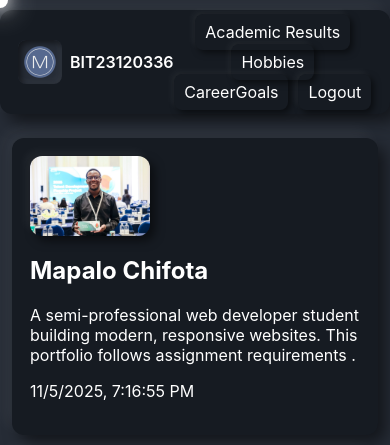
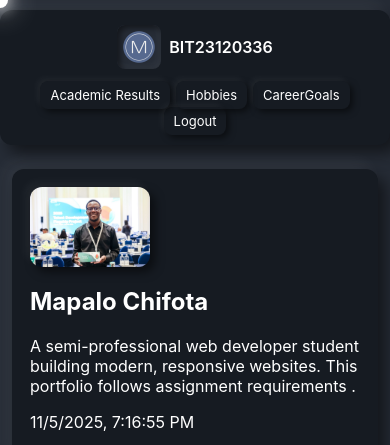
Before and after one commit to mapalochifota/Mapalo-Timpthy-portfolio-website, a plain HTML site: page home.html in a window 390 px wide. Shown: the top 445 px of the page. Drawn offline with Linux system fonts and the light colour scheme.

Commit message:
Add files via upload

```diff
--- a/style.css
+++ b/style.css
@@ -14,8 +14,6 @@
   --text: #ffffff;
 }
 
-
-
 /* Apply variables globally */
 body {
   background-color: var(--bg);
@@ -23,9 +21,6 @@ body {
   font-family: Arial, Helvetica, sans-serif;
   transition: background 0.3s, color 0.3s;
 }
-
-
-
 
 *{box-sizing:border-box}
 body{
@@ -91,8 +86,9 @@ a{
     padding:0;
     align-items:center;
     flex-wrap: wrap;
-        justify-content: center;
+    justify-content: flex-end;
 }
+
 .main-nav li{
     position:relative
 }
@@ -518,15 +514,65 @@ body {
 }
 
 
+/* ========== RESPONSIVE STYLES - REPLACED SECTION ========== */
 /* responsive */
 @media (max-width:880px){
     .home-grid{
         grid-template-columns:1fr;
-        padding:12px}
+        padding:12px
+    }
     .split-page{
         flex-direction:column
     }
     .left-panel, .right-panel{
         min-height:40vh
     }
+
+    /* Navigation responsive styles - NEW */
+    .site-header {
+        flex-direction: column;
+        gap: 15px;
+        padding: 15px 18px;
+    }
+
+    .brand-left {
+        width: 100%;
+        justify-content: center;
+    }
+
+    .main-nav {
+        width: 100%;
+    }
+
+    .main-nav ul {
+        justify-content: center;
+        width: 100%;
+        gap: 8px;
+    }
+
+    .main-nav a {
+        padding: 8px 12px;
+        font-size: 14px;
+    }
+
+    .dropdown-menu {
+        left: 50%;
+        transform: translate(-50%, -6px);
+    }
+
+    .main-nav .dropdown:hover .dropdown-menu {
+        transform: translate(-50%, 0);
+    }
 }
+
+/* For very small screens - NEW */
+@media (max-width: 480px) {
+    .main-nav ul {
+        gap: 6px;
+    }
+
+    .main-nav a {
+        padding: 6px 10px;
+        font-size: 13px;
+    }
+}
```
